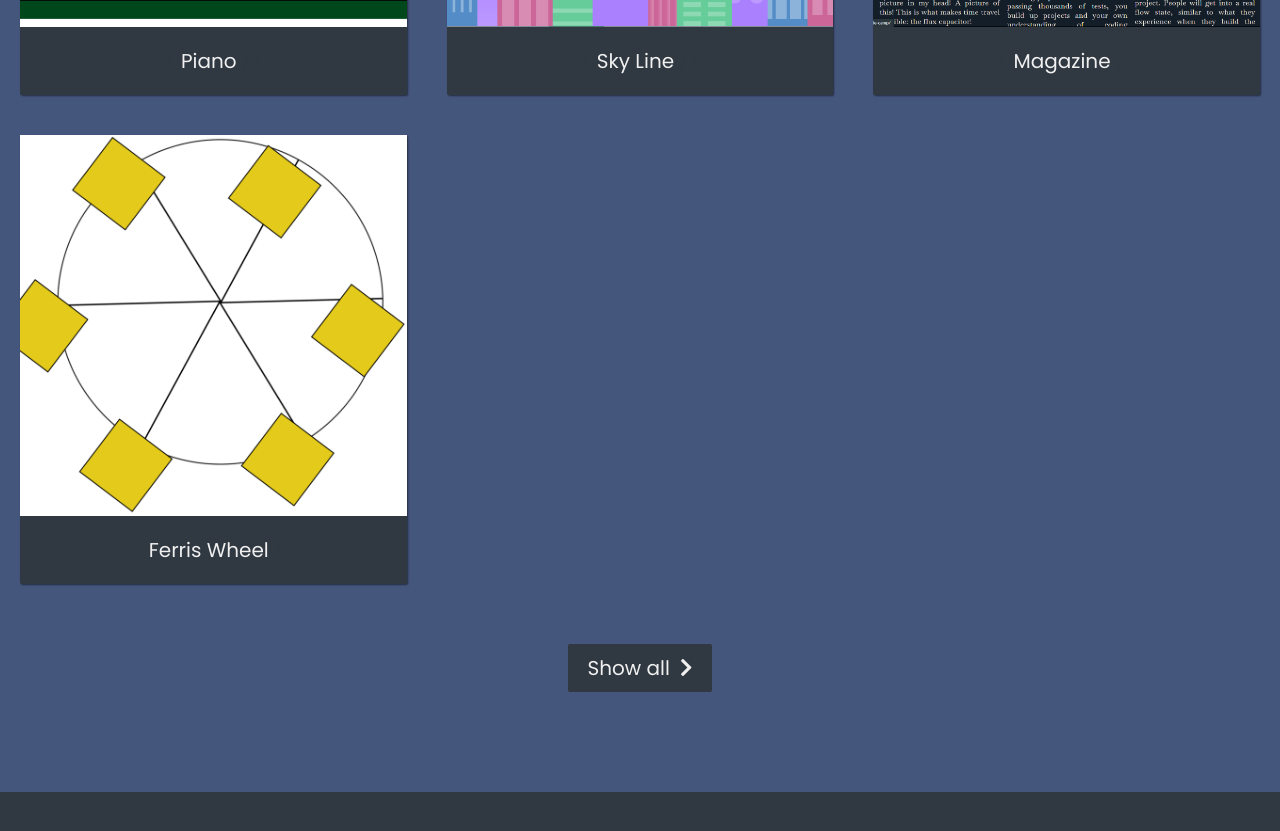
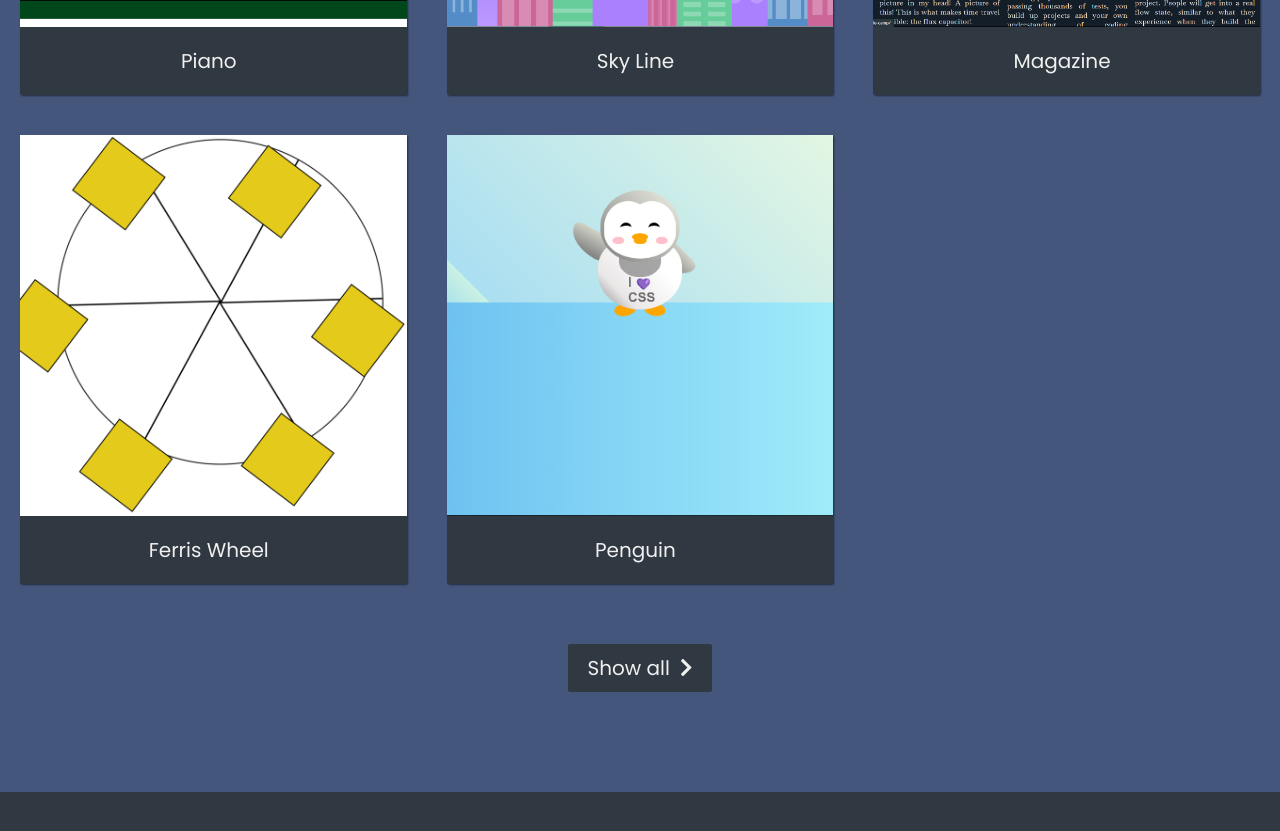
Before and after one commit to IubNauq/PersonalPortfolioWebpage, a plain HTML site: page index.html in a window 1280 px wide. Shown: the part 2600-3431 px from the top of the page. Drawn offline with Linux system fonts and the light colour scheme.

Commit message:
Update index.html

```diff
--- a/index.html
+++ b/index.html
@@ -178,6 +178,19 @@
                     <span class="code">/&gt;</span>
                 </p>
             </a>
+
+            <a href="https://iubnauq.github.io/Penguin/"
+               target="_blank"
+               class="project project-tile">
+                <img class="project-image"
+                     src="./Penguin.png"
+                     alt="project">
+                <p class="project-title">
+                    <span class="code">&lt;</span>
+                    Penguin
+                    <span class="code">/&gt;</span>
+                </p>
+            </a>
         </div>
 
         <a href="https://github.com/IubNauq"
```
